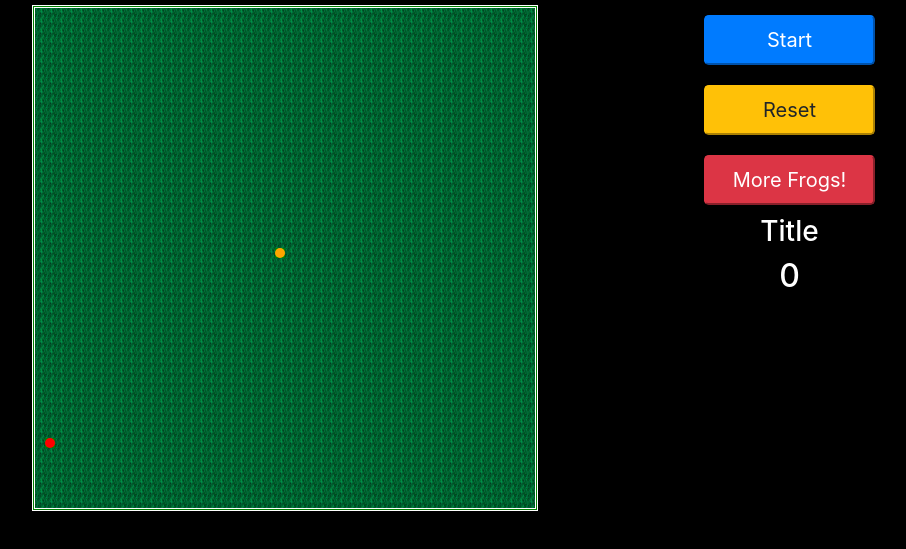
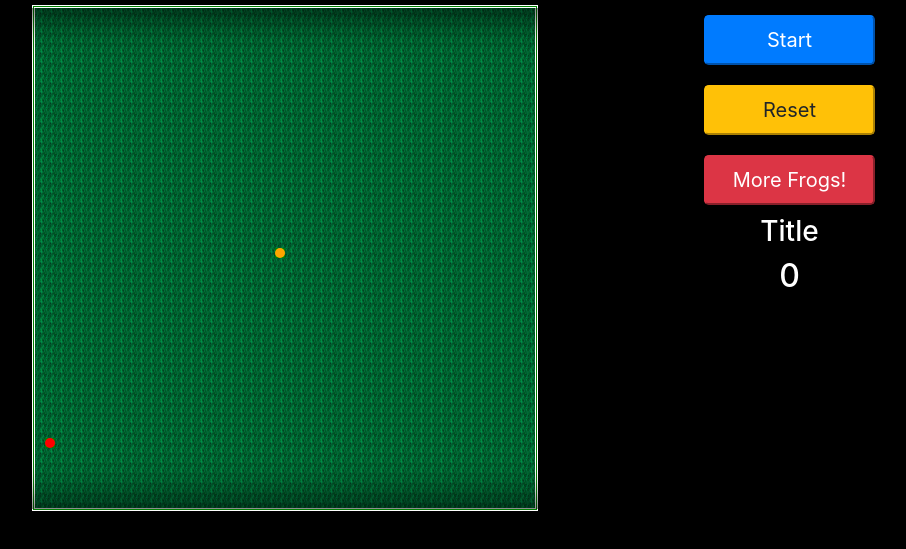
Before and after one commit to drewdrewthis/snake-game, a website: page index.html in a window 1280 px wide. Shown: the part 51-600 px from the top of the page, without its empty margins (153-1059 px from the left). Drawn offline with nearby package versions, Linux system fonts and the light colour scheme; files that its build step writes are made by us from their sources; files whose address does not match are found by name.

Commit message:
Update styles and fix paused on start

```diff
--- a/src/css/style.less
+++ b/src/css/style.less
@@ -5,7 +5,6 @@
 }
 
 body {
-
     padding: 0 50px;
     background-color: transparent;
 }
@@ -25,6 +24,15 @@ header {
     border: 3px double white;
     margin: auto;
     padding: 0;
+    &:before {
+        box-shadow: inset 0 0 41px 6px rgba(0, 0, 0, 0.75);
+        content: '';
+        position: absolute;
+        left: 18px;
+        right: 0;
+        width: 96%;
+        height: 99%;
+    }
     .quadrant {
         //border: 1px solid grey;
         box-sizing: border-box;
@@ -40,7 +48,6 @@ header {
         background: orange;
         border-radius: 100%;
     }
-
     .fruit {
         background: red;
         border-radius: 100%;
--- a/src/js/script.js
+++ b/src/js/script.js
@@ -169,6 +169,7 @@ $(document).ready(function() {
 		}
 		if ($(this).text() == "Start") {
 			$(this).text("Pause");
+			paused = false;
 			progress_snake(snake);
 			return;
 		}
```
Also changed, not shown: dist/css/style.css, dist/css/style.min.css, dist/js/script.min.js.
